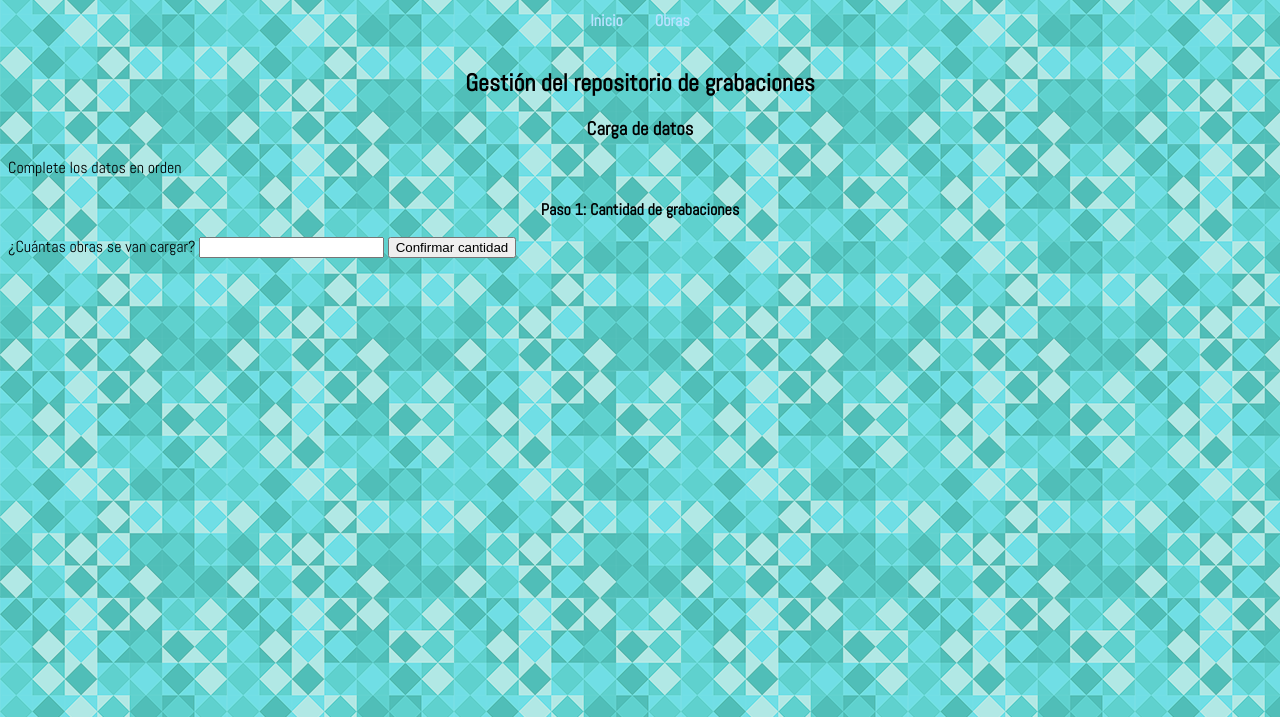
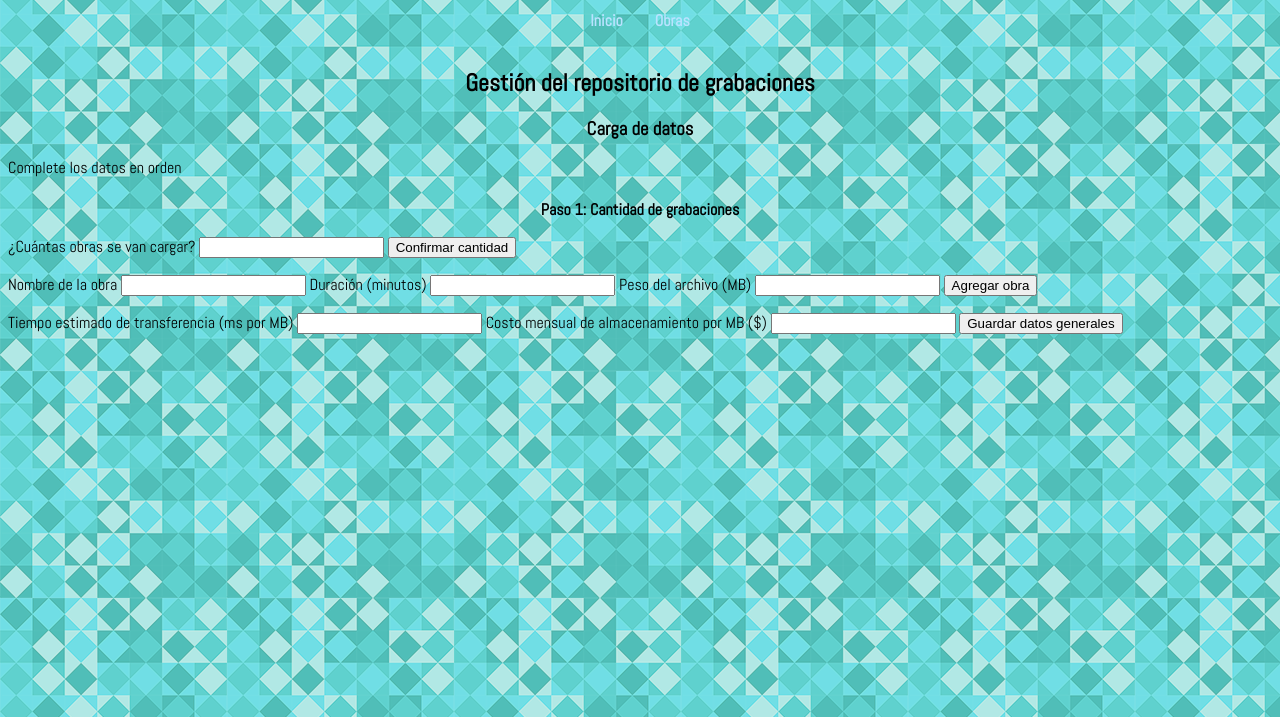
Before and after one commit to checelestebarros/Parcial2InformaticaGeneralDrelichman, a plain HTML site: page gestion.html in a window 1280 px wide. Shown: the part 83-800 px from the top of the page. Drawn offline with Linux system fonts and the light colour scheme; a web font is replaced by a local one.

Commit message:
prueba gestion

```diff
--- a/gestion.html
+++ b/gestion.html
@@ -38,7 +38,32 @@
                <button id="btnConfrmCant">Confirmar cantidad</button>
                <p id="msjCantidad" class="mensaje"></p>
             </div>
-        </section>
+             <label for="inNombreObra">Nombre de la obra</label>
+                    <input type="text" id="inNombreObra">
+
+                      <label for="inputDuracionObra">Duración (minutos)</label>
+                    <input type="number" id="inputDuracionObra" min="0.1">
+
+                     <label for="inputPesoObra">Peso del archivo (MB)</label>
+                    <input type="number" id="inputPesoObra" min="0.1">
+
+                     <button id="btnAgregarObra" >Agregar obra</button>
+                    <p id="contadorObras" class="mensaje"></p>
+                </div>
+
+
+                  <div id="pasoGral" class="pasoG">
+                    <label for="inputTiempoTransferencia">
+                        Tiempo estimado de transferencia (ms por MB)
+                    </label>
+                    <input type="number" id="inputTiempoTransferencia" min="0.1">
+                        <label for="inputCostoMB">Costo mensual de almacenamiento por MB ($)</label>
+                    <input type="number" id="inputCostoMB" min="0.01">
+                     <button id="btnGuardarGrales" >Guardar datos generales</button>
+                </div>
+
+                </section>
+
     </main>
 
 
```
